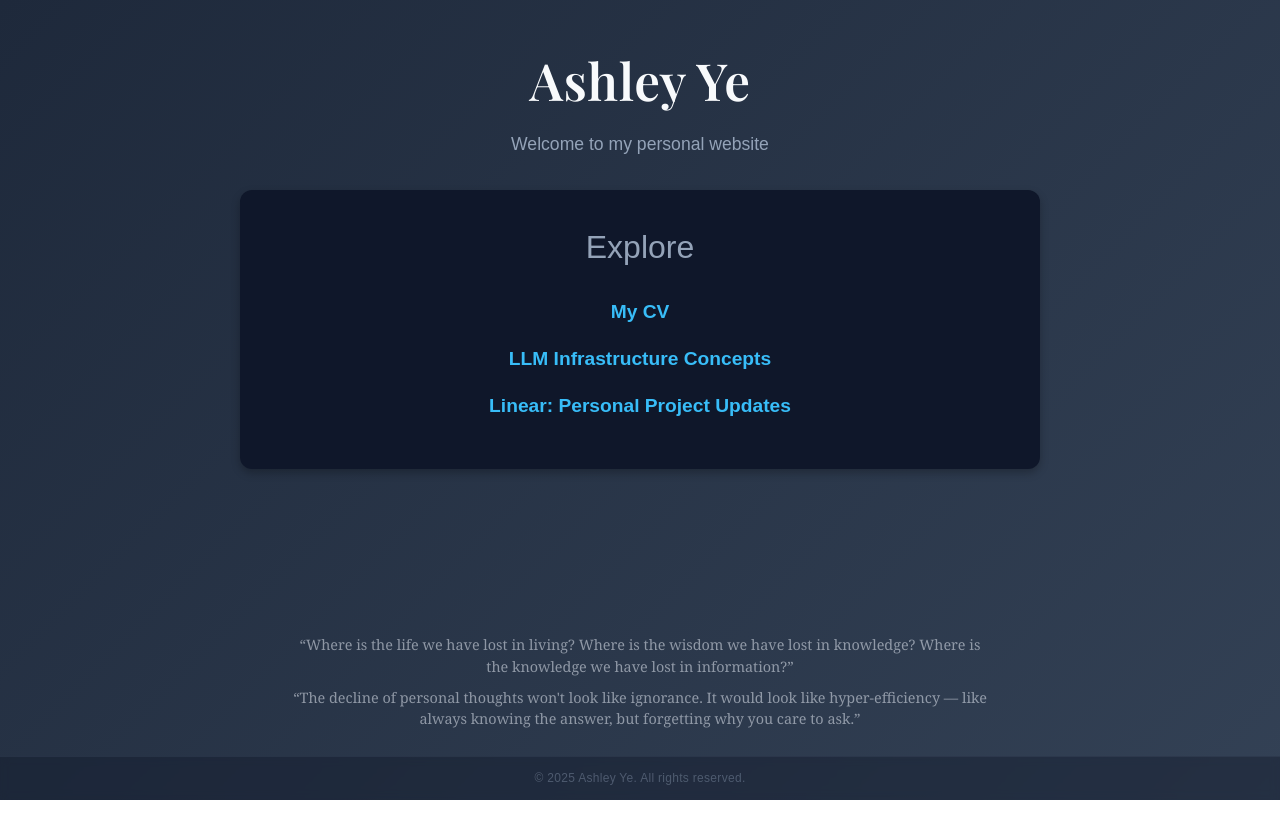
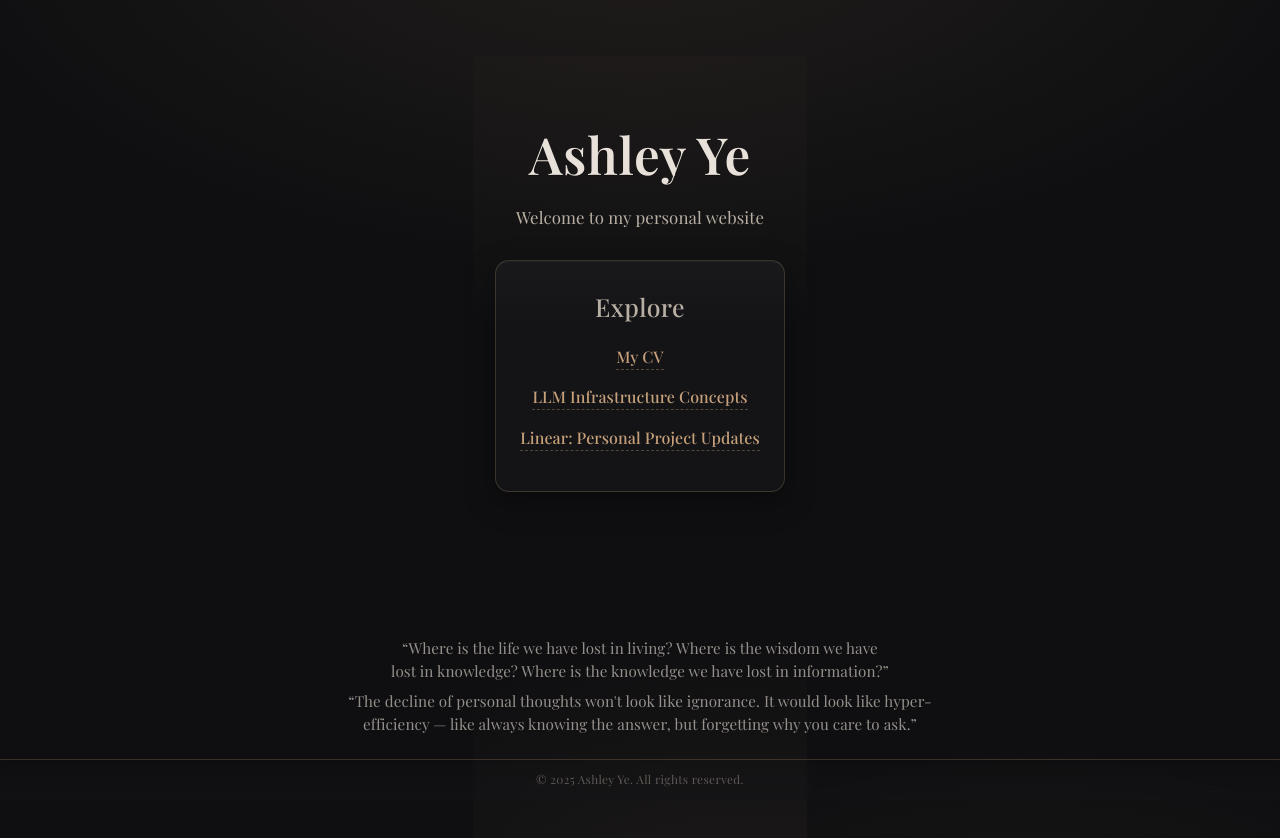
Before and after one commit to YYXLN/YYXLN.github.io, a plain HTML site: page index.html in a window 1280 px wide. Before the commit the page ends 800 px from the top, so only its background shows below. Drawn offline with nearby package versions, Linux system fonts and the light colour scheme.

Commit message:
add foot

```diff
--- a/index.html
+++ b/index.html
@@ -1,121 +1,142 @@
 <!DOCTYPE html>
 <html lang="en">
 <head>
-    <meta charset="UTF-8">
-    <meta name="viewport" content="width=device-width, initial-scale=1.0">
+  <meta charset="UTF-8" />
+  <meta name="viewport" content="width=device-width, initial-scale=1.0"/>
   <title>Ashley Ye's Website</title>
-    <link href="https://fonts.googleapis.com/css2?family=Playfair+Display:wght@400;600&display=swap" rel="stylesheet">
+
+  <!-- Classic serif for everything -->
+  <link href="https://fonts.googleapis.com/css2?family=Playfair+Display:wght@400;500;600&display=swap" rel="stylesheet">
+
   <style>
-        /* General Reset */
-        * {
-            margin: 0;
-            padding: 0;
-            box-sizing: border-box;
+    :root{
+      /* warm, classic, edgy-cozy palette */
+      --bg: #0f0f11;                /* deep charcoal */
+      --panel: #141417;             /* slightly lighter panel */
+      --ink: #e8e1d9;               /* parchment ink */
+      --muted: #b8afa4;             /* muted text */
+      --accent: #c5a07a;            /* bronze accent */
+      --accent-strong: #b18459;     /* deeper bronze */
+      --hairline: rgba(197,160,122,0.22);
+      --veil: rgba(20,20,23,0.55);
     }
 
-        body {
-            font-family: 'Arial', sans-serif;
-            background: linear-gradient(135deg, #1e293b, #334155);
-            color: #e2e8f0;
-            line-height: 1.6;
+    /* Reset */
+    *{margin:0;padding:0;box-sizing:border-box}
+
+    /* Global typography: one font everywhere */
+    html, body {
+      font-family: "Playfair Display", serif;
+      background:
+        radial-gradient(1200px 600px at 50% -10%, rgba(197,160,122,0.10), transparent 60%),
+        radial-gradient(800px 500px at 80% 110%, rgba(197,160,122,0.08), transparent 60%),
+        var(--bg);
+      color: var(--ink);
+      line-height: 1.65;
+      min-height: 100vh;
       display: flex;
       flex-direction: column;
       align-items: center;
-            justify-content: flex-start;
-            min-height: 100vh;
-            padding: 40px 20px 80px; /* leave space for footer */
+      padding: 56px 22px 96px; /* bottom space for footer/quote */
+      letter-spacing: 0.1px;
     }
 
-        header {
-            text-align: center;
-            margin-bottom: 2rem;
+    header{
+      text-align:center;
+      margin-bottom: 28px;
     }
 
-        header h1 {
-            font-family: 'Playfair Display', serif;
-            font-size: 3.2rem;
-            color: #f8fafc;
+    header h1{
       font-weight: 600;
-            margin-bottom: 0.5rem;
-            letter-spacing: 0.5px;
+      font-size: clamp(2.4rem, 4vw, 3.4rem);
+      color: var(--ink);
+      letter-spacing: 0.6px;
+      text-shadow: 0 1px 0 rgba(0,0,0,0.25);
     }
 
-        header p {
-            font-size: 1.1rem;
-            color: #94a3b8;
+    header p{
+      margin-top: 8px;
+      font-weight: 400;
+      font-size: 1.05rem;
+      color: var(--muted);
     }
 
-        .container {
-            background: #0f172a;
-            padding: 2rem;
-            border-radius: 12px;
-            box-shadow: 0 4px 8px rgba(0, 0, 0, 0.25);
-            max-width: 800px;
+    .container{
       width: 100%;
+      max-width: 860px;
+      background:
+        linear-gradient(180deg, rgba(255,255,255,0.02), transparent 30%),
+        var(--panel);
+      border: 1px solid var(--hairline);
+      border-radius: 14px;
+      padding: 26px 24px;
+      box-shadow:
+        0 10px 30px rgba(0,0,0,0.35),
+        inset 0 1px 0 rgba(255,255,255,0.03);
       text-align: center;
     }
 
-        .container h2 {
-            font-size: 2rem;
-            margin-bottom: 1.5rem;
-            color: #94a3b8;
+    .container h2{
       font-weight: 500;
+      color: var(--muted);
+      font-size: 1.55rem;
+      margin-bottom: 16px;
+      letter-spacing: 0.4px;
     }
 
-        ul {
-            list-style: none;
-            padding: 0;
+    ul{list-style:none}
+    ul li{margin: 14px 0}
+
+    a{
+      text-decoration: none;
+      font-weight: 500;
+      color: var(--accent);
+      border-bottom: 1px dashed rgba(197,160,122,0.35);
+      padding-bottom: 2px;
+      transition: color .2s ease, border-color .2s ease, transform .1s ease;
+    }
+    a:hover{
+      color: var(--accent-strong);
+      border-color: rgba(197,160,122,0.6);
+    }
+    a:active{ transform: translateY(1px); }
+
+    /* Fixed quote just above footer */
+    .quote{
+      position: fixed;
+      left: 50%;
+      bottom: 64px; /* sits above footer */
+      transform: translateX(-50%);
+      width: min(90%, 760px);
+      text-align: center;
+      color: rgba(232,225,217,0.62);
+      font-weight: 400;
+      font-size: 0.95rem;
+      line-height: 1.5;
+      pointer-events: none; /* don’t block clicks */
+      text-wrap: balance;
+      filter: drop-shadow(0 1px 0 rgba(0,0,0,0.35));
+    }
+    .quote p + p{ margin-top: 8px; }
+
+    /* Flatter, wider, smaller, more transparent footer pinned to bottom */
+    footer{
+      position: fixed;
+      bottom: 0; left: 0; width: 100%;
+      text-align: center;
+      padding: 10px 14px;
+      font-size: 0.74rem;
+      color: rgba(184,175,164,0.45);
+      background: linear-gradient(180deg, transparent, var(--veil));
+      border-top: 1px solid var(--hairline);
+      letter-spacing: 0.35px;
+      backdrop-filter: blur(2px);
     }
 
-        ul li {
-            margin: 1rem 0;
-        }
-
-        a {
-            text-decoration: none;
-            color: #38bdf8;
-            font-size: 1.2rem;
-            font-weight: bold;
-            transition: color 0.3s ease;
-        }
-
-        a:hover {
-            color: #0ea5e9;
-        }
-
-        .quote {
-            position: fixed;
-            bottom: 70px; /* sit above footer */
-            left: 50%;
-            transform: translateX(-50%);
-            width: 90%;
-            max-width: 700px;
-            text-align: center;
-            font-family: 'Georgia', 'Times New Roman', serif;
-            font-weight: 300;
-            font-size: 0.9rem;
-            color: rgba(226, 232, 240, 0.55);
-            line-height: 1.5;
-            pointer-events: none;
-        }
-
-        .quote p + p {
-            margin-top: 0.6rem;
-        }
-
-        footer {
-            position: fixed;
-            bottom: 0;
-            left: 0;
-            width: 100%;
-            text-align: center;
-            padding: 12px 0;
-            font-size: 0.75rem;
-            color: rgba(148, 163, 184, 0.4);
-            background: rgba(15, 23, 42, 0.4);
-            backdrop-filter: blur(4px);
-            border-top: 1px solid rgba(100, 116, 139, 0.15);
-            letter-spacing: 0.3px;
+    /* Small polish for focus states (keyboard a11y) */
+    a:focus{
+      outline: 2px dashed rgba(197,160,122,0.6);
+      outline-offset: 3px;
     }
   </style>
 </head>
```
Lines whose indentation alone changed are shown as unchanged.
